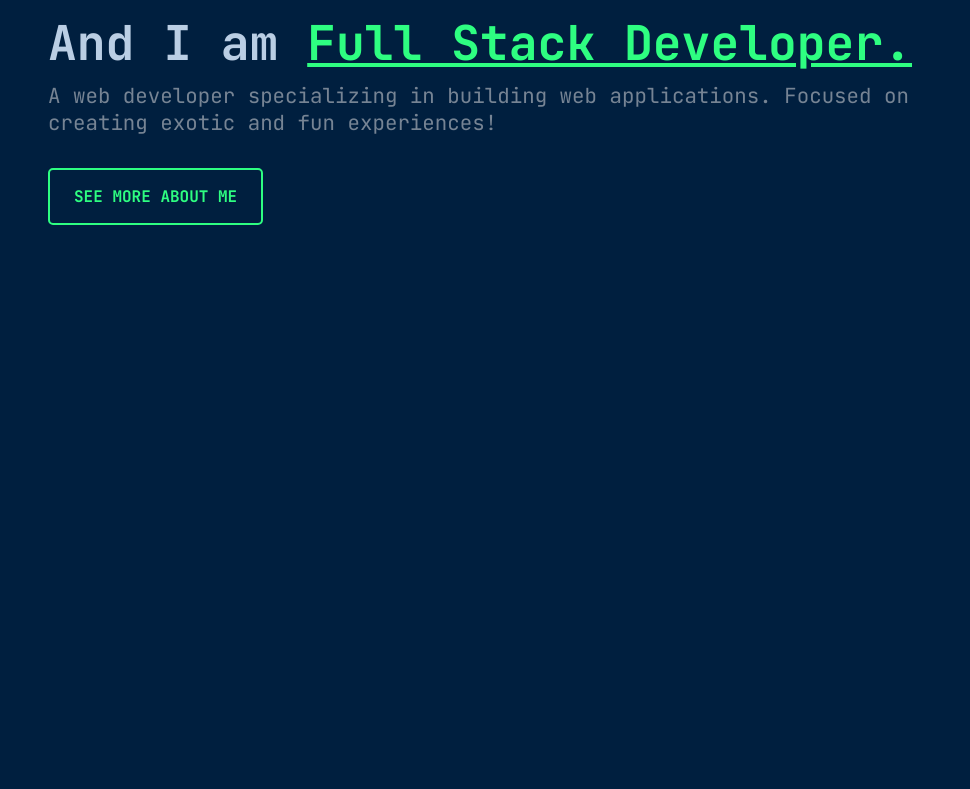
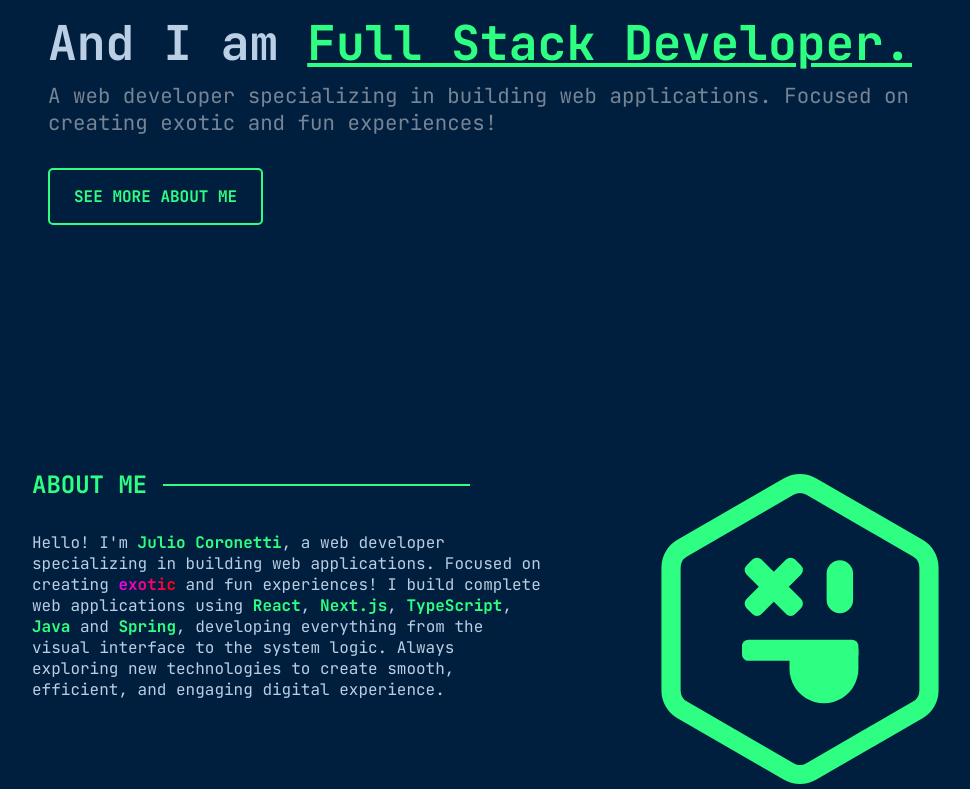
Before and after one commit to julioCoronetti/julioCoronetti.github.io, a React (Vite) app: page / in a window 1280 px wide. Shown: the part 331-1120 px from the top of the page, without its empty margins (144-1114 px from the left). Before the commit the page ends 800 px from the top, so only its background shows below. Built offline with nearby package versions, Linux system fonts and the light colour scheme; the HTML template or start-up script is replaced by a standard one.

Commit message:
Adds About component

```diff
--- a/src/App.tsx
+++ b/src/App.tsx
@@ -3,6 +3,7 @@ import { defaultTheme } from "./styles/themes/default";
 import { GlobalStyle } from "./styles/global";
 import { NavigationBar } from "./components/NavigationBar";
 import { Header } from "./components/Header";
+import { About } from "./components/About";
 
 const App = () => {
   return (
@@ -10,6 +11,7 @@ const App = () => {
       <GlobalStyle />
       <NavigationBar />
       <Header />
+      <About />
     </ThemeProvider>
   )
 }
--- /dev/null
+++ b/src/components/About/index.tsx
@@ -0,0 +1,17 @@
+import logo from '../../assets/logo.svg';
+import { AboutContainer, TextAboutContainer, TitleAbout } from './styles';
+
+export const About = () => {
+    return (
+        <AboutContainer>
+            <TextAboutContainer>
+                <TitleAbout>
+                    <h2>ABOUT ME</h2>
+                    <hr />
+                </TitleAbout>
+                <p>Hello! I'm <span>Julio Coronetti</span>, a web developer specializing in building web applications. Focused on creating <span>exotic</span> and fun experiences! I build complete web applications using <span>React</span>, <span>Next.js</span>, <span>TypeScript</span>, <span>Java</span> and <span>Spring</span>, developing everything from the visual interface to the system logic. Always exploring new technologies to create smooth, efficient, and engaging digital experience.</p>
+            </TextAboutContainer>
+            <img src={logo} />
+        </AboutContainer>
+    )
+}
--- /dev/null
+++ b/src/components/About/styles.ts
@@ -0,0 +1,48 @@
+import styled from "styled-components";
+
+export const AboutContainer = styled.main`
+    width: 80%;
+    margin: 0 auto;
+
+    display: flex;
+    justify-content: space-around;
+
+    img {
+        width: 20rem;
+    }
+`;
+
+export const TextAboutContainer = styled.div`
+    width: 50%;
+
+    display: flex;
+    flex-direction: column;
+    gap: 2rem;
+
+    span {
+        color: ${props => props.theme["green-500"]};
+        font-weight: bold;
+    }
+
+    span:nth-child(2) {
+        background: linear-gradient(270deg, #FF0004 0%, #E0F 100%);
+        background-clip: text;
+        -webkit-background-clip: text;
+        -webkit-text-fill-color: transparent;
+    }
+`;
+
+export const TitleAbout = styled.div`
+    width: 100%;
+
+    display: flex;
+    align-items: center;
+    gap: 1rem;
+
+    color: ${props => props.theme["green-500"]};
+
+    hr {
+        width: 60%;
+        border: 1px solid ${props => props.theme["green-500"]};
+    }
+`;
--- a/src/components/Header/index.tsx
+++ b/src/components/Header/index.tsx
@@ -6,7 +6,7 @@ export const Header = () => {
             <TextContainer>
                 <span>Hi! My name is</span>
                 <h1>
-                    Julio Coronetti!
+                    <span>Julio Coronetti!</span>
                     <br />
                     And I am <span>Full Stack Developer.</span>
                 </h1>
--- a/src/components/Header/styles.ts
+++ b/src/components/Header/styles.ts
@@ -31,6 +31,13 @@ export const TextContainer = styled.div`
     h1 {
         font-size: 3rem;
         font-weight: bold;
+
+        span:first-child {
+            background: linear-gradient(90deg, #BACEE4 0%, #67727E 100%);
+            background-clip: text;
+            -webkit-background-clip: text;
+            -webkit-text-fill-color: transparent;
+        }
     }
 
     span {
--- a/src/components/NavigationBar/index.tsx
+++ b/src/components/NavigationBar/index.tsx
@@ -1,6 +1,22 @@
+import { useEffect } from "react";
 import { NavigationBarList, NavigationContainer } from "./styles"
 
 export const NavigationBar = () => {
+    useEffect(() => {
+        const handleScroll = () => {
+            const header = document.querySelector("nav");
+            if (header) {
+                header.classList.toggle("active", window.scrollY > 0);
+            }
+        };
+
+        window.addEventListener("scroll", handleScroll);
+
+        return () => {
+            window.removeEventListener("scroll", handleScroll);
+        };
+    }, []);
+
     return (
         <NavigationContainer>
             <NavigationBarList>
--- a/src/components/NavigationBar/styles.ts
+++ b/src/components/NavigationBar/styles.ts
@@ -10,6 +10,15 @@ export const NavigationContainer = styled.nav`
     display: flex;
     justify-content: center;
     align-items: center;
+
+    background-color: ${props => props.theme["blue-dark"]};
+    transition: 0.3s;
+
+    &.active {
+        height: 4rem;
+        background-color: ${props => props.theme["blue-dark"]};
+        box-shadow: 5px 5px 25px 0px rgba(0, 0, 0, 0.25);
+    }
 `;
 
 export const NavigationBarList = styled.ul`
```
